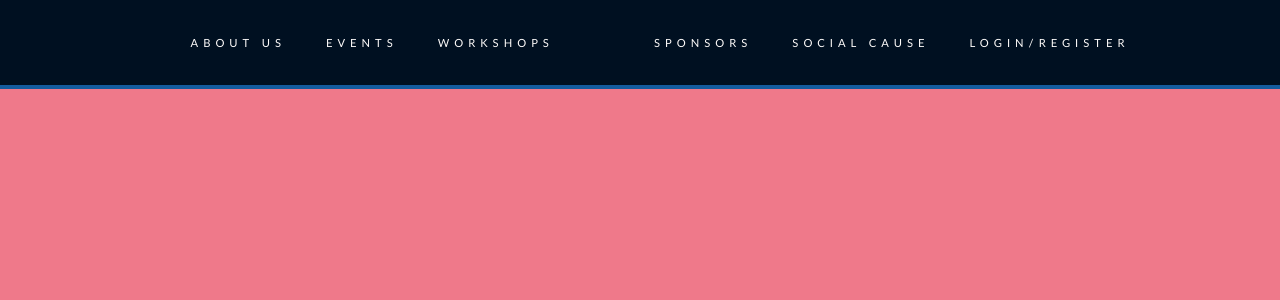
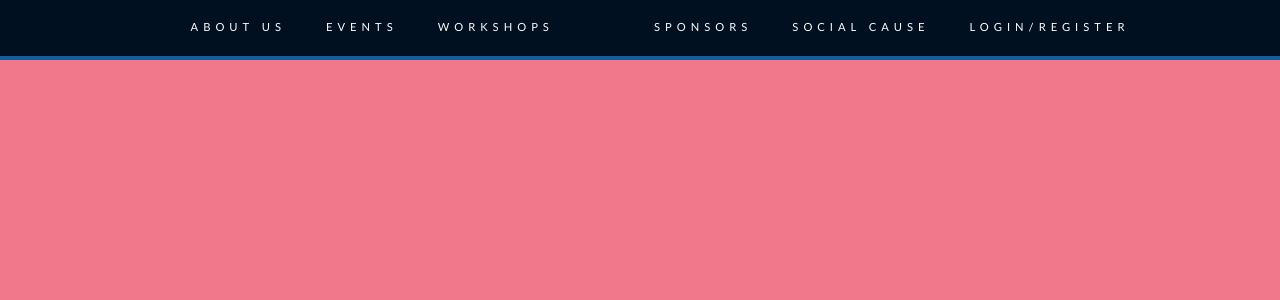
Before and after one commit to Zerone-IIITDM/samgatha-2018, a React (Create React App) app in the folder client/: page / in a window 1280 px wide. Shown: the top 300 px of the page. Built offline with nearby package versions, Linux system fonts and the light colour scheme.

Commit message:
Fixed: Header height

```diff
--- a/client/src/components/Header.css
+++ b/client/src/components/Header.css
@@ -10,9 +10,11 @@ header {
   background: #001021;
   z-index: 10000;
   border-bottom: 4px solid #145C9E;
+  height: 56px;
 }
 
 nav ul {
+  margin-top: 0px;
   list-style: none;
   display: -webkit-box;
   display: -ms-flexbox;
--- a/client/src/components/Header.js
+++ b/client/src/components/Header.js
@@ -10,7 +10,7 @@ class Header extends Component {
             <li><a href="#">About Us</a></li>
             <li><a href="#">Events</a></li>
             <li><a href="#">Workshops</a></li>
-            <li id="heart-trigger" class="heart heart-trigger"><span class="fa fa-heart"></span></li>
+            <li id="heart-trigger" className="heart heart-trigger"><span class="fa fa-heart"></span></li>
             <li><a href="#">Sponsors</a></li>
             <li><a href="#">Social Cause</a></li>
             <li><a href="#">Login/Register</a></li>
```
Also changed, not shown: client/package.json (line endings or trailing spaces), 1 other file (tests, documents, lock files or other folders). Lines whose indentation alone changed are shown as unchanged.
